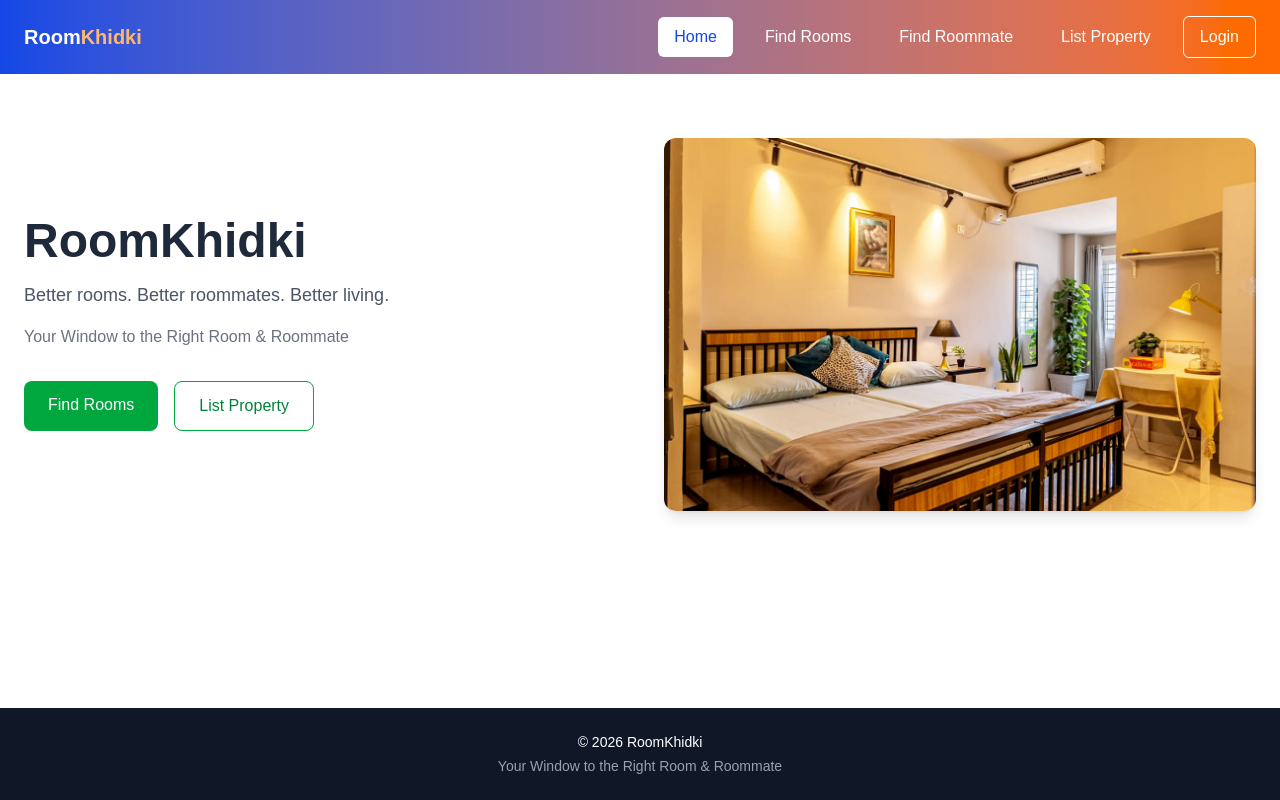
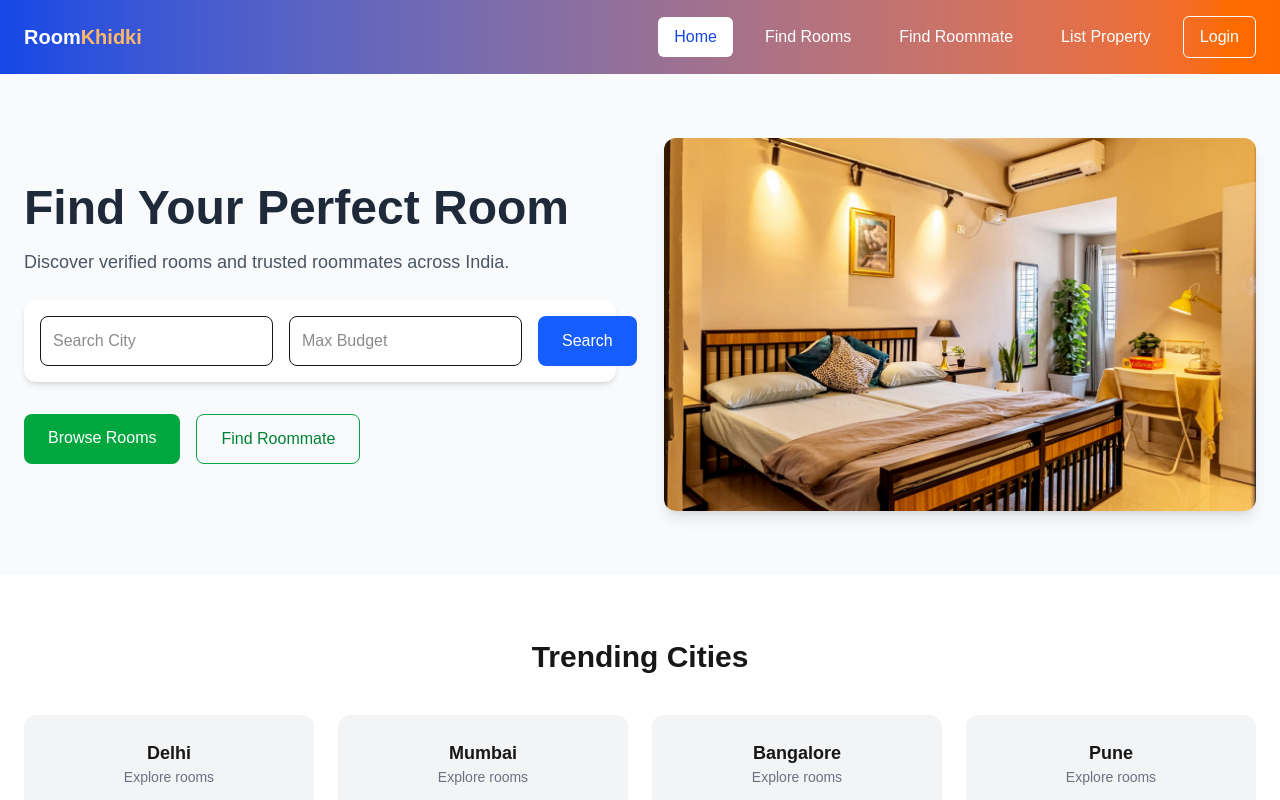
Before and after one commit to kunwarshivamjsr/RoomKhidki, a Next.js app: page / in a window 1280 px wide. Shown: the top 800 px of the page. Built offline with nearby package versions, Linux system fonts and the light colour scheme.

Commit message:
responsive

```diff
--- a/app/page.tsx
+++ b/app/page.tsx
@@ -1,82 +1,230 @@
 "use client"
 
-import { useEffect, useState } from "react"
 import Link from "next/link"
 
 export default function Home() {
 
-const [user, setUser] = useState<any>(null)
+return (
 
-useEffect(() => {
-const storedUser = localStorage.getItem("user")
-if (storedUser) setUser(JSON.parse(storedUser))
-}, [])
+<div className="bg-gray-50">
 
-const quotes = [
-"Find comfort. Find community. Find your perfect space.",
-"Your next home is just a click away.",
-"Better rooms. Better roommates. Better living.",
-"Where the right room meets the right people."
-]
+{/* HERO SECTION */}
 
-const randomQuote =
-quotes[Math.floor(Math.random() * quotes.length)]
+<section className="max-w-7xl mx-auto px-6 py-16 grid md:grid-cols-2 gap-12 items-center">
 
-return ( <section className="max-w-7xl mx-auto px-6 py-16 grid md:grid-cols-2 gap-12 items-center">
-
-
-  {/* LEFT CONTENT */}
 <div>
 
 <h1 className="text-5xl font-bold text-gray-800 mb-4">
-      RoomKhidki
+Find Your Perfect Room
 </h1>
 
-    {user && (
-      <p className="text-xl text-blue-600 mb-2">
-        Welcome back, <span className="font-semibold">{user.firstName}</span> 👋
-      </p>
-    )}
-
-    <p className="text-gray-600 mb-4 text-lg">
-      {randomQuote}
+<p className="text-gray-600 text-lg mb-6">
+Discover verified rooms and trusted roommates across India.
 </p>
 
-    <p className="text-gray-500 mb-8">
-      Your Window to the Right Room & Roommate
-    </p>
+{/* SEARCH BAR */}
 
-    <div className="flex gap-4">
+<div className="bg-white shadow-md rounded-xl p-4 flex flex-col md:flex-row gap-4">
+
+<input
+type="text"
+placeholder="Search City"
+className="border p-3 rounded-lg flex-1"
+/>
+
+<input
+type="number"
+placeholder="Max Budget"
+className="border p-3 rounded-lg flex-1"
+/>
+
+<button className="bg-blue-600 text-white px-6 py-3 rounded-lg hover:bg-blue-700">
+Search
+</button>
+
+</div>
+
+<div className="mt-8 flex gap-4">
 
 <Link
 href="/find-rooms"
 className="bg-green-600 text-white px-6 py-3 rounded-lg hover:bg-green-700"
 >
-        Find Rooms
+Browse Rooms
 </Link>
 
 <Link
-        href="/list-property"
+href="/find-roommate"
 className="border border-green-600 text-green-700 px-6 py-3 rounded-lg hover:bg-green-50"
 >
-        List Property
+Find Roommate
 </Link>
 
 </div>
 
 </div>
 
-  {/* RIGHT IMAGE */}
 <div>
 <img
 src="/building.jpg"
-      alt="Room"
 className="rounded-xl shadow-lg"
 />
 </div>
 
 </section>
 
+{/* TRENDING CITIES */}
+
+<section className="py-16 bg-white">
+
+<div className="max-w-7xl mx-auto px-6">
+
+<h2 className="text-3xl font-semibold mb-10 text-center">
+Trending Cities
+</h2>
+
+<div className="grid grid-cols-2 md:grid-cols-4 gap-6">
+
+{["Delhi","Mumbai","Bangalore","Pune"].map(city => (
+
+<div key={city}
+className="bg-gray-100 p-6 rounded-xl text-center hover:shadow-md cursor-pointer">
+
+<h3 className="font-semibold text-lg">{city}</h3>
+<p className="text-sm text-gray-500">Explore rooms</p>
+
+</div>
+
+))}
+
+</div>
+
+</div>
+
+</section>
+
+{/* RECOMMENDED ROOMS */}
+
+<section className="py-16">
+
+<div className="max-w-7xl mx-auto px-6">
+
+<h2 className="text-3xl font-semibold mb-10 text-center">
+Recommended Rooms
+</h2>
+
+<div className="grid md:grid-cols-3 gap-8">
+
+{[1,2,3].map(room => (
+
+<div key={room}
+className="bg-white rounded-xl shadow-md overflow-hidden hover:shadow-lg transition">
+
+<img
+src="/building.jpg"
+className="h-48 w-full object-cover"
+/>
+
+<div className="p-4">
+
+<h3 className="font-semibold text-lg">
+Modern Studio Room
+</h3>
+
+<p className="text-gray-500 text-sm">
+Delhi
+</p>
+
+<div className="flex justify-between mt-2">
+
+<span className="text-blue-600 font-bold">
+₹8000
+</span>
+
+<span>⭐ 4.5</span>
+
+</div>
+
+</div>
+
+</div>
+
+))}
+
+</div>
+
+</div>
+
+</section>
+
+{/* FEATURES */}
+
+<section className="py-16 bg-gray-100">
+
+<div className="max-w-7xl mx-auto px-6">
+
+<h2 className="text-3xl font-semibold mb-10 text-center">
+Why RoomKhidki
+</h2>
+
+<div className="grid md:grid-cols-3 gap-8">
+
+<div className="bg-white p-6 rounded-xl shadow">
+<h3 className="font-semibold text-lg mb-2">🏠 Verified Rooms</h3>
+<p className="text-gray-500">Safe and trusted listings.</p>
+</div>
+
+<div className="bg-white p-6 rounded-xl shadow">
+<h3 className="font-semibold text-lg mb-2">🤝 Trusted Roommates</h3>
+<p className="text-gray-500">Find compatible roommates.</p>
+</div>
+
+<div className="bg-white p-6 rounded-xl shadow">
+<h3 className="font-semibold text-lg mb-2">📍 Smart Search</h3>
+<p className="text-gray-500">Search by city and budget.</p>
+</div>
+
+</div>
+
+</div>
+
+</section>
+
+{/* TESTIMONIALS */}
+
+<section className="py-16">
+
+<div className="max-w-7xl mx-auto px-6">
+
+<h2 className="text-3xl font-semibold mb-10 text-center">
+What Users Say
+</h2>
+
+<div className="grid md:grid-cols-3 gap-8">
+
+<div className="bg-white p-6 rounded-xl shadow">
+<p>"Found a great PG in 2 days!"</p>
+<h4 className="mt-4 font-semibold">Rahul</h4>
+</div>
+
+<div className="bg-white p-6 rounded-xl shadow">
+<p>"Best place to find roommates."</p>
+<h4 className="mt-4 font-semibold">Priya</h4>
+</div>
+
+<div className="bg-white p-6 rounded-xl shadow">
+<p>"Super easy to search rooms."</p>
+<h4 className="mt-4 font-semibold">Arjun</h4>
+</div>
+
+</div>
+
+</div>
+
+</section>
+
+</div>
 
 )
+
 }
```
Lines whose indentation alone changed are shown as unchanged.
